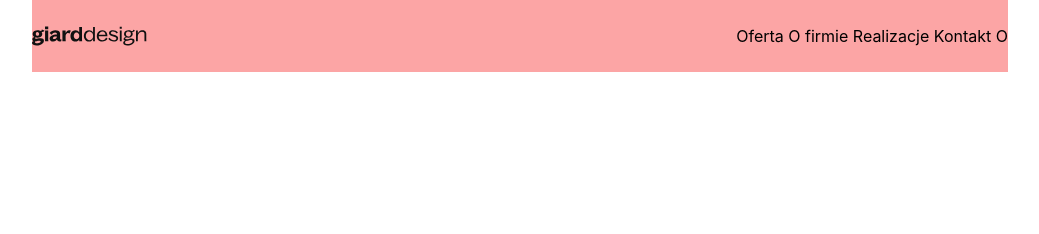
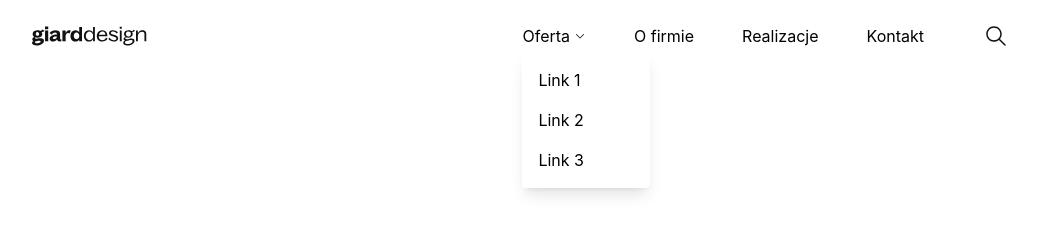
Before and after one commit to tomaszwasik31/GiardDesign, a website: page src/index.html in a window 1280 px wide. Both pictures are taken after a click on the link "Oferta". Shown: the whole page, without its empty margins (120-1159 px from the left). Drawn offline with Linux system fonts and the light colour scheme.

Commit message:
navbar base structure

```diff
--- a/src/index.html
+++ b/src/index.html
@@ -7,16 +7,51 @@
     <title>Giard Design</title>
   </head>
   <body>
-    <nav class="relative flex justify-between container mx-auto bg-red-300 py-6">
+    <nav class="relative flex justify-between container mx-auto py-6">
       <img src="img/giarddesign-logo.svg" alt="Giard Design Logo" />
-      <div class="nav-links-container gap-12">
-        <a href="#">Oferta</a>
-        <a href="#">O firmie</a>
-        <a href="#">Realizacje</a>
-        <a href="#">Kontakt</a>
-        <a href="#">O</a>
-
+      <div class="nav-links-container gap-12 hidden md:flex">
+        <div class="relative inline-block">
+          <a
+            href="#"
+            class="dropdown-toggle flex items-center gap-1 hover:text-green"
+          >
+            Oferta <img class="w-3 h-3" src="img/arrow-dropdown.svg" alt="" />
+          </a>
+          <ul
+            class="dropdown-menu absolute hidden mt-1 py-2 w-32 bg-white border-transparent rounded shadow-lg"
+          >
+            <li>
+              <a href="#" class="block px-4 py-2 hover:bg-gray hover:text-green"
+                >Link 1</a
+              >
+            </li>
+            <li>
+              <a href="#" class="block px-4 py-2 hover:bg-gray hover:text-green"
+                >Link 2</a
+              >
+            </li>
+            <li>
+              <a href="#" class="block px-4 py-2 hover:bg-gray hover:text-green"
+                >Link 3</a
+              >
+            </li>
+          </ul>
+        </div>
+        <a href="#" class="hover:text-green">O firmie</a>
+        <a href="#" class="hover:text-green">Realizacje</a>
+        <a href="#" class="hover:text-green">Kontakt</a>
+        <div class="flex items-center gap-3 search-container">
+          <input type="text" class="search-input" placeholder="Szukaj..." />
+          <button class="search-button hover:scale-90">
+            <img
+              class="w-6 h-6"
+              src="img/magnifying-glass-icon.svg"
+              alt="Search"
+            ></img>
+          </button>
+        </div>
       </div>
     </nav>
+    <script src="js/script.js"></script>
   </body>
 </html>
--- a/src/input.css
+++ b/src/input.css
@@ -16,3 +16,13 @@
     font-family: Inter, sans-serif;
   }
 }
+
+
+.search-input {
+  width: 0;
+  transition: width 0.5s ease-in-out;
+}
+
+.search-input.active {
+  width: 8rem;
+}
--- /dev/null
+++ b/src/js/script.js
@@ -0,0 +1,32 @@
+// dropdown
+
+document.addEventListener("DOMContentLoaded", () => {
+  const toggleButton = document.querySelector(".dropdown-toggle");
+  const dropdownMenu = document.querySelector(".dropdown-menu");
+
+  document.addEventListener("click", event => {
+    if (toggleButton.contains(event.target)) {
+      dropdownMenu.classList.toggle("hidden");
+    } else if (!dropdownMenu.contains(event.target)) {
+      dropdownMenu.classList.add("hidden");
+    }
+  });
+});
+
+
+// search input
+document.addEventListener("DOMContentLoaded", () => {
+  const searchInput = document.querySelector(".search-input");
+  const searchButton = document.querySelector(".search-button");
+
+  document.addEventListener("click", event => {
+    if (searchButton.contains(event.target)) {
+      searchInput.classList.toggle("active");
+      if (!searchInput.classList.contains("hidden")) {
+        searchInput.focus();
+      }
+    } else if (!searchInput.contains(event.target)) {
+      searchInput.classList.remove("active");
+    }
+  });
+});
--- a/tailwind.config.js
+++ b/tailwind.config.js
@@ -9,10 +9,10 @@ module.exports = {
     },
     extend: {
       colors:{
-        Beige: '#DCC1AB',
-        Black: '#111111',
-        Green: '#1B5B31',
-        Grey: '#F5F0EC'
+        beige: '#DCC1AB',
+        black: '#111111',
+        green: '#1B5B31',
+        gray: '#F5F0EC'
 
       }
     },
```
Also changed, not shown: dist/output.css, src/img/arrow-dropdown.svg (added), src/img/magnifying-glass-icon.svg (added).
